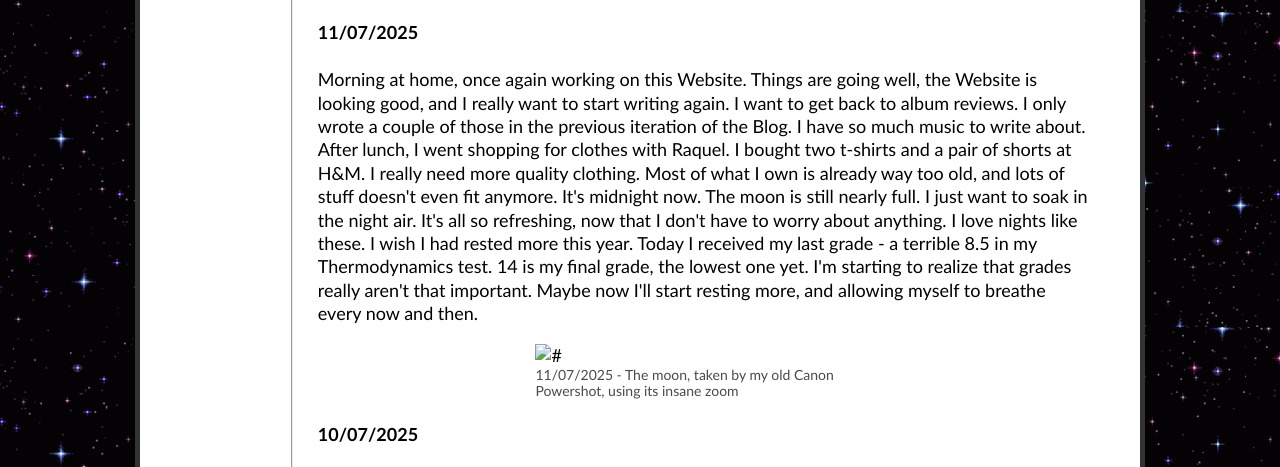
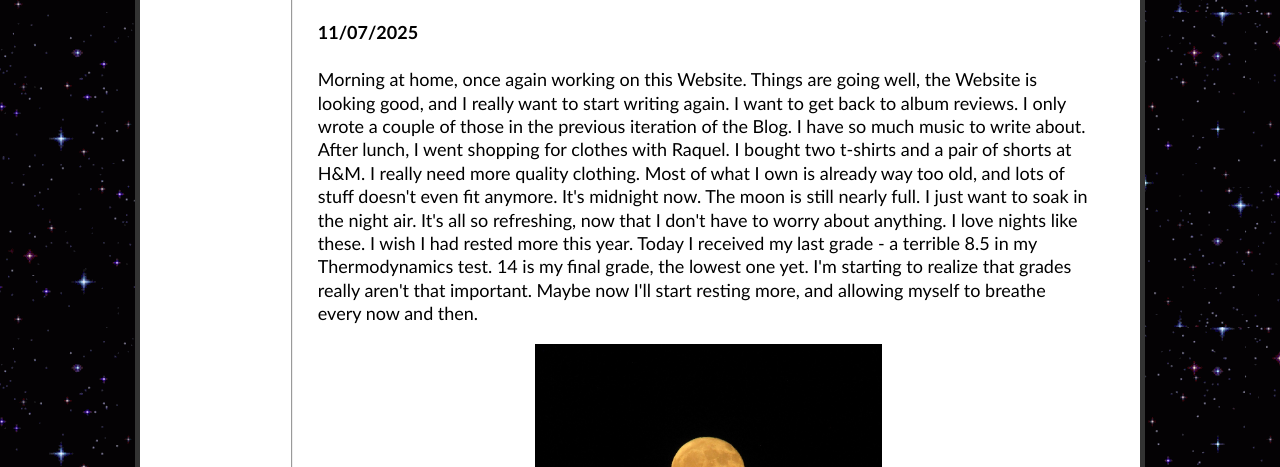
Before and after one commit to RandomBrick613/TestWebsiteV0.1, a plain HTML site: page blog/microblog.html in a window 1280 px wide. Shown: the part 303-770 px from the top of the page. Drawn offline with Linux system fonts and the light colour scheme; the site is published under a folder, as on GitHub Pages, so addresses that start at the root find nothing.

Commit message:
Update microblog.html

```diff
--- a/blog/microblog.html
+++ b/blog/microblog.html
@@ -50,7 +50,7 @@
 
                     <div style="position: relative; left: 23%;">
                         <figure>
-                            <img src="/blog/img/IMG_4548.jpg" alt="#" width="50%">
+                            <img src="img/IMG_4548.jpg" alt="#" width="50%">
                             <figcaption style="max-width: 50%;">11/07/2025 - The moon, taken by my old Canon Powershot, using its insane zoom</figcaption>
                         </figure>
 
```
